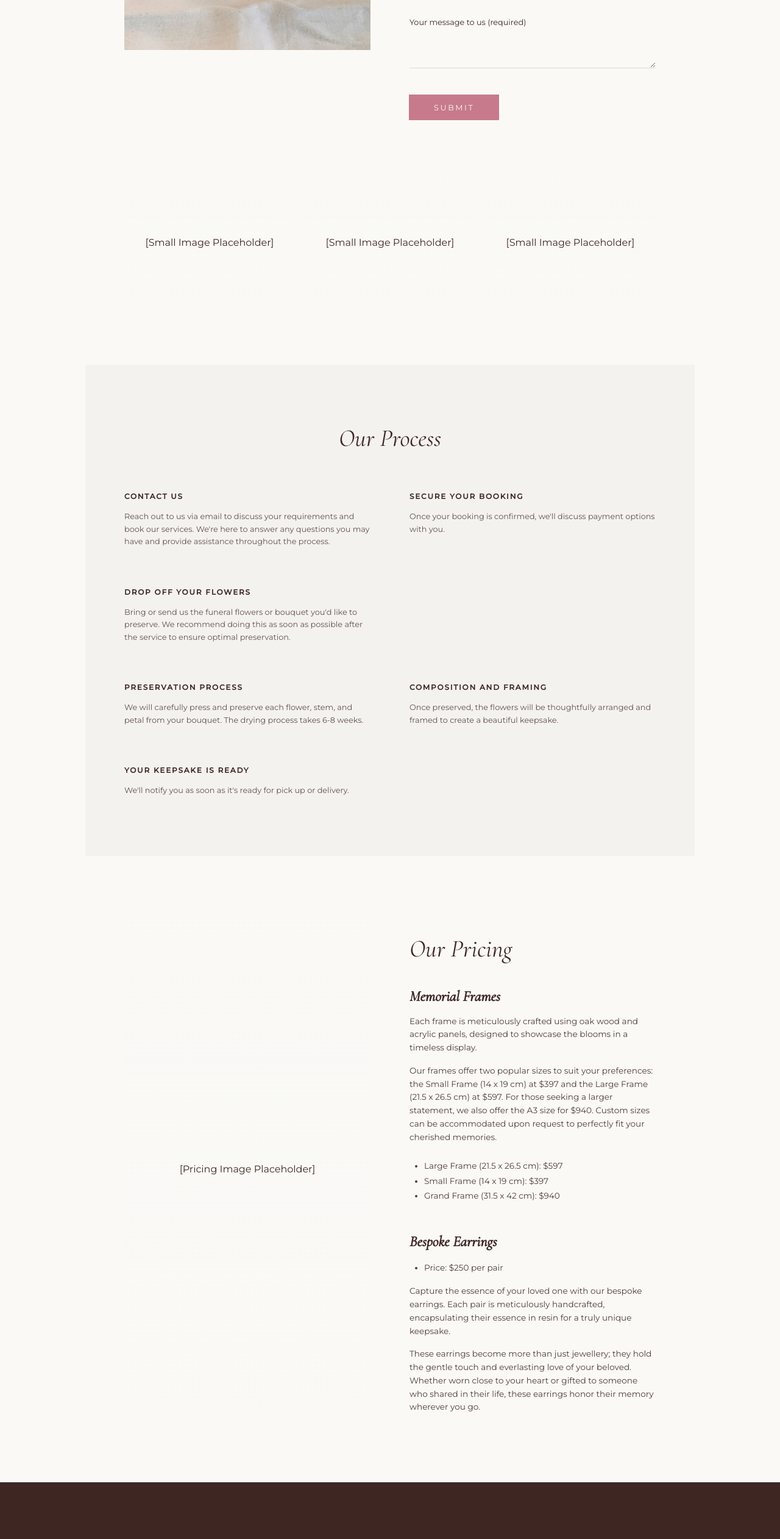
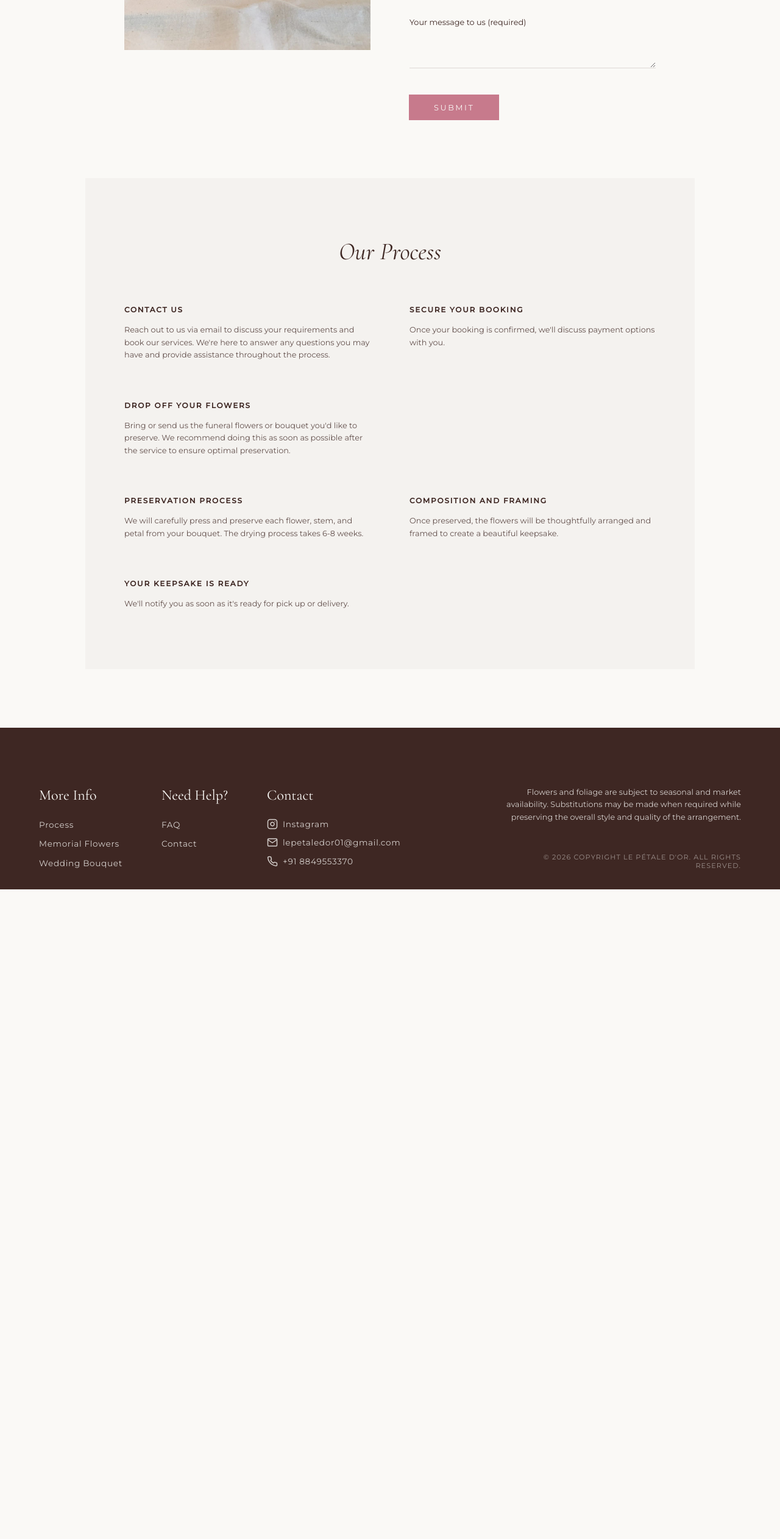
Before and after one commit to viveksethaliya/lepetaledor, a plain HTML site: page memorial-flowers.html in a window 1280 px wide. Shown: the part 808-3331 px from the top of the page at 61% size. After the commit the page ends 2266 px from the top, so only its background shows below. Drawn offline with nearby package versions, Linux system fonts and the light colour scheme; a web font is replaced by a local one.

Commit message:
third commit

```diff
--- a/memorial-flowers.html
+++ b/memorial-flowers.html
@@ -153,12 +153,6 @@
             </div>
         </section>
 
-        <section class="memorial-gallery" style="display: flex; gap: 1rem; margin-bottom: 6rem; flex-wrap: wrap; justify-content: space-between;">
-            <div class="placeholder-img" style="flex: 1; min-width: 200px; aspect-ratio: 4/3;"><span>[Small Image Placeholder]</span></div>
-            <div class="placeholder-img" style="flex: 1; min-width: 200px; aspect-ratio: 4/3;"><span>[Small Image Placeholder]</span></div>
-            <div class="placeholder-img" style="flex: 1; min-width: 200px; aspect-ratio: 4/3;"><span>[Small Image Placeholder]</span></div>
-        </section>
-
         <section class="memorial-process" style="background-color: rgba(62, 39, 35, 0.03); padding: 6rem 4rem; margin: 0 -4rem 6rem -4rem;">
             <h2 style="font-family: var(--font-serif); font-size: 2.5rem; text-align: center; margin-bottom: 4rem; font-style: italic; font-weight: 400;">Our Process</h2>
 
@@ -190,31 +184,6 @@
                     <h3 style="font-family: var(--font-sans); font-size: 0.75rem; letter-spacing: 0.15em; text-transform: uppercase; margin-bottom: 1rem;">Your Keepsake Is Ready</h3>
                     <p style="font-family: var(--font-sans); font-size: 0.8rem; line-height: 1.6; opacity: 0.8;">We'll notify you as soon as it's ready for pick up or delivery.</p>
                 </div>
-            </div>
-        </section>
-
-        <section class="memorial-pricing" style="display: flex; gap: 4rem; flex-wrap: wrap; margin-bottom: 6rem;">
-            <div class="memorial-image" style="flex: 1; min-width: 300px;">
-                <div class="placeholder-img" style="aspect-ratio: 3/5; width: 100%;"><span>[Pricing Image Placeholder]</span></div>
-            </div>
-            <div class="memorial-pricing-text" style="flex: 1; min-width: 300px; padding-top: 2rem;">
-                <h2 style="font-family: var(--font-serif); font-size: 2.5rem; margin-bottom: 2.5rem; font-style: italic; font-weight: 400;">Our Pricing</h2>
-
-                <h3 style="font-family: var(--font-serif); font-size: 1.5rem; font-style: italic; font-weight: 600; margin-bottom: 1rem;">Memorial Frames</h3>
-                <p style="font-family: var(--font-sans); font-size: 0.85rem; line-height: 1.6; opacity: 0.9; margin-bottom: 1rem;">Each frame is meticulously crafted using oak wood and acrylic panels, designed to showcase the blooms in a timeless display.</p>
-                <p style="font-family: var(--font-sans); font-size: 0.85rem; line-height: 1.6; opacity: 0.9; margin-bottom: 1.5rem;">Our frames offer two popular sizes to suit your preferences: the Small Frame (14 x 19 cm) at $397 and the Large Frame (21.5 x 26.5 cm) at $597. For those seeking a larger statement, we also offer the A3 size for $940. Custom sizes can be accommodated upon request to perfectly fit your cherished memories.</p>
-                <ul style="font-family: var(--font-sans); font-size: 0.85rem; line-height: 1.8; opacity: 0.9; margin-bottom: 3rem; padding-left: 1.5rem;">
-                    <li>Large Frame (21.5 x 26.5 cm): $597</li>
-                    <li>Small Frame (14 x 19 cm): $397</li>
-                    <li>Grand Frame (31.5 x 42 cm): $940</li>
-                </ul>
-
-                <h3 style="font-family: var(--font-serif); font-size: 1.5rem; font-style: italic; font-weight: 600; margin-bottom: 1rem;">Bespoke Earrings</h3>
-                <ul style="font-family: var(--font-sans); font-size: 0.85rem; line-height: 1.8; opacity: 0.9; margin-bottom: 1rem; padding-left: 1.5rem;">
-                    <li>Price: $250 per pair</li>
-                </ul>
-                <p style="font-family: var(--font-sans); font-size: 0.85rem; line-height: 1.6; opacity: 0.9; margin-bottom: 1rem;">Capture the essence of your loved one with our bespoke earrings. Each pair is meticulously handcrafted, encapsulating their essence in resin for a truly unique keepsake.</p>
-                <p style="font-family: var(--font-sans); font-size: 0.85rem; line-height: 1.6; opacity: 0.9; margin-bottom: 1rem;">These earrings become more than just jewellery; they hold the gentle touch and everlasting love of your beloved. Whether worn close to your heart or gifted to someone who shared in their life, these earrings honor their memory wherever you go.</p>
             </div>
         </section>
     </main>
```
Also changed, not shown: process.html (+24 -16 lines), Images/process2/step11_wrapping.jpg (added), Images/process2/step2_arrival.jpg (added), Images/process2/step4_reassembly.jpg (added), Images/process2/step5_design.jpg (added), Images/process2/step6_pressed_gluing.jpg (added), Images/process2/step7_cleaning.jpg (added), Images/process2/step8_finishing.jpg (added), Images/process2/step9_photography.jpg (added).
